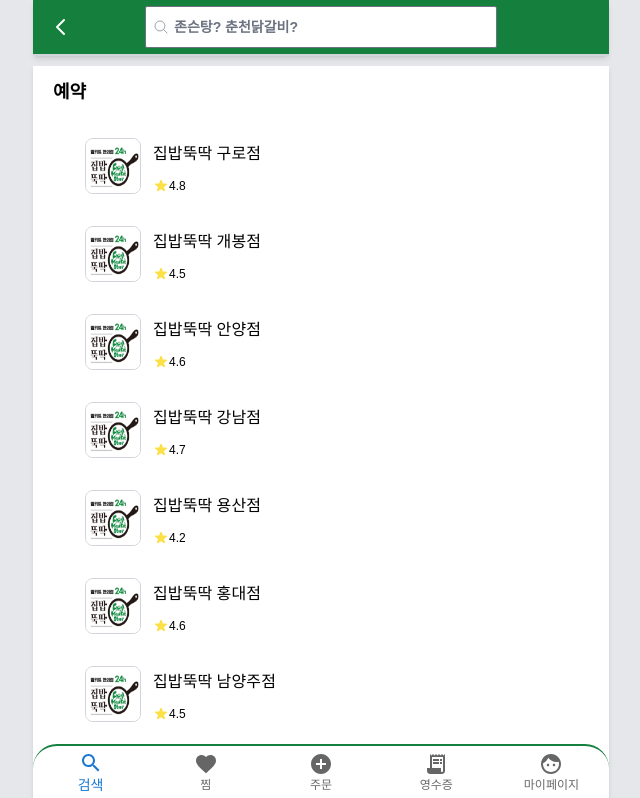
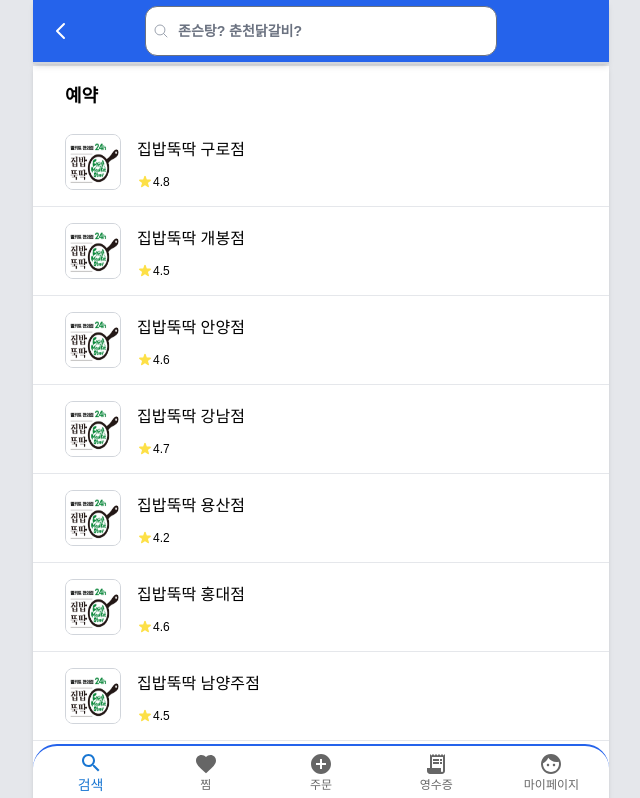
Before and after one commit to dudwns/mealkitary-frontend, a Next.js app: page /reservation in a window 1280 px wide. Shown: the top 798 px of the page, without its empty margins (319-959 px from the left). Built offline with nearby package versions, Linux system fonts and the light colour scheme.

Commit message:
feat: 색상 변경, 여백 조정

```diff
--- a/src/components/headerBar.tsx
+++ b/src/components/headerBar.tsx
@@ -14,7 +14,7 @@
   const router = useRouter();
   return (
     <>
-      <div className="font-bold text-2xl bg-green-700 w-full h-14 max-w-xl fixed left-0 right-0 mx-auto top-0 text-gray-800 flex justify-center items-center z-20 border-b-2 border-gray-300 shadow-md">
+      <div className="font-bold text-2xl bg-blue-600 w-full h-16 max-w-xl fixed left-0 right-0 mx-auto top-0 text-gray-800 flex justify-center items-center z-20 border-b-2 border-gray-300 shadow-md">
         {children}
         {backBtn ? (
           <button
--- a/src/components/navBar.tsx
+++ b/src/components/navBar.tsx
@@ -20,7 +20,7 @@
   return (
     <BottomNavigation
       showLabels
-      className=" bg-white border-t-2 border-green-700 rounded-tr-3xl rounded-tl-3xl w-full max-w-xl fixed left-0 right-0 mx-auto bottom-0 flex justify-center items-center z-20"
+      className=" bg-white border-t-2 border-blue-600 rounded-tr-3xl rounded-tl-3xl w-full max-w-xl fixed left-0 right-0 mx-auto bottom-0 flex justify-center items-center z-20"
       value={value}
       onChange={(event, newValue) => {
         setValue(newValue);
--- a/src/components/tabBar.tsx
+++ b/src/components/tabBar.tsx
@@ -17,7 +17,7 @@
   return (
     <div className="bg-white max-w-xl text-white border-t-4 border-gray-200  fixed bottom-0 w-full px-10 py-3 flex justify-between items-center">
       <button
-        className="bg-green-700 w-full py-2 rounded-lg flex justify-around hover:bg-green-800 "
+        className="bg-blue-600 w-full py-2 rounded-lg flex justify-around hover:bg-blue-700 "
         onClick={onClick}
       >
         {contain ? (
--- a/src/pages/basket.tsx
+++ b/src/pages/basket.tsx
@@ -17,8 +17,8 @@
 import { useRouter } from "next/router";
 import Header from "@/components/headerBar";
 import ArrowCircleDownIcon from "@mui/icons-material/ArrowCircleDown";
-import BottomNavigation from "@mui/material/BottomNavigation";
 import BottomNavigationAction from "@mui/material/BottomNavigationAction";
+import { List, ListItemButton } from "@mui/material";
 
 const clientKey = "test_ck_D5GePWvyJnrK0W0k6q8gLzN97Eoq";
 const customerKey = "YbX2HuSlsC9uVJW6NMRMj";
@@ -66,19 +66,15 @@
         <div className="text-white">장바구니</div>
       </Header>
       <div className="flex flex-col mt-16 border-t-2 shadow-md px-6 bg-white">
-        <div className="text-lg font-bold mt-3 mb-2">예약 한 메뉴</div>
-        <ul className="flex flex-col ">
+        <div className="text-lg font-bold mt-4 mb-2">예약 한 메뉴</div>
+        <List className="flex flex-col ">
           {reserveInfo?.map((menu, index) => (
-            <Link
-              key={index}
-              href={`/products/${menu?.id}`}
-              className="border-b"
-            >
+            <div key={index} className="border-b">
               <li className="py-4">
                 <div className="flex">
                   <div>
                     {menu.image ? (
-                      <div className="w-16 h-16 rounded-lg  mr-3 relative overflow-hidden">
+                      <div className="w-16 h-16 rounded-lg  mr-4 relative overflow-hidden">
                         <Image
                           src={menu.image}
                           alt="메뉴 이미지"
@@ -106,17 +102,20 @@
                   </div>
                 </div>
               </li>
-            </Link>
+            </div>
           ))}
-        </ul>
-        <div className="mb-10 mt-4 text-center">
+        </List>
+        <ListItemButton
+          className="mb-10 mt-4 text-center flex flex-col items-center "
+          onClick={() => router.back()}
+        >
           <BottomNavigationAction
-            className="animate-bounce"
+            className="animate-bounce text-blue-600 pointer-events-none"
             label="더 담으러 가기"
-            onClick={() => router.back()}
             icon={<ArrowCircleDownIcon />}
           />
-        </div>
+          <div>더 담으러가기</div>
+        </ListItemButton>
         <div className="flex justify-between border-b py-6">
           <div className="text-lg font-bold">총 결제금액</div>
           <div className="text-lg font-bold">
@@ -133,7 +132,7 @@
               viewBox="0 0 24 24"
               strokeWidth="1.5"
               stroke="currentColor"
-              className="w-6 h-6 text-blue-500 cursor-pointer"
+              className="w-6 h-6 text-blue-600 cursor-pointer"
               onClick={() => setPickup((prev) => !prev)}
             >
               <path
@@ -155,7 +154,7 @@
               viewBox="0 0 24 24"
               strokeWidth="1.5"
               stroke="currentColor"
-              className="w-6 h-6 text-blue-500 cursor-pointer"
+              className="w-6 h-6 text-blue-600 cursor-pointer"
               onClick={() => setIsPayment((prev) => !prev)}
             >
               <path
--- a/src/pages/products/[id].tsx
+++ b/src/pages/products/[id].tsx
@@ -77,7 +77,7 @@
           <div>음식 세부 정보</div>
         </div>
         <div className="bg-white px-6 mt-2 border-t-2 shadow-md border-b-2 border-b-gray-300">
-          <div className="text-lg font-bold mt-3 mb-2">옵션 선택</div>
+          <div className="text-lg font-bold mt-4 mb-2">옵션 선택</div>
           <ul className="divide-y">
             {menuData?.options.map((data, index) => (
               <li key={index}>
--- a/src/pages/reservation/index.tsx
+++ b/src/pages/reservation/index.tsx
@@ -23,7 +23,7 @@
   return (
     <Layout>
       <Header backBtn={true}>
-        <div className="relative w-[22rem] flex items-center">
+        <div className="relative w-[22rem] flex items-center ">
           <svg //돋보기
             xmlns="http://www.w3.org/2000/svg"
             fill="none"
@@ -38,9 +38,9 @@
               d="M21 21l-5.197-5.197m0 0A7.5 7.5 0 105.196 5.196a7.5 7.5 0 0010.607 10.607z"
             />
           </svg>
-          <form className="w-full flex justify-center items-center ">
+          <form className="w-full flex justify-center items-center">
             <input
-              className="w-full h-6 bg-white rounded-sm p-5 text-sm pl-7 focus:outline-none"
+              className="w-full h-6 bg-white rounded-xl p-6 text-sm pl-8 focus:outline-none"
               placeholder="존슨탕? 춘천닭갈비?"
               onFocus={(event) => (event.target.placeholder = "")}
               onBlur={(event) =>
@@ -50,26 +50,27 @@
           </form>
         </div>
       </Header>
-      <div className="flex flex-col mt-16 border-t-2 h-[58rem] shadow-md px-5 bg-white">
-        <div className="text-lg font-bold mt-3 mb-2">예약</div>
-        <List className="flex flex-col divide-y ">
+      <div className="flex flex-col mt-16 border-t-2 h-[64rem] shadow-md bg-white">
+        <div className="text-lg font-bold mt-4 ml-8">예약</div>
+        <List className="flex flex-col  divide-y ">
           {shopListData.map((shop) => (
-            <ListItemButton
-              component="a"
-              key={shop.id}
-              href={`/shop/${shop.id}`}
-            >
+            <div key={shop.id}>
+              <ListItemButton component="a" href={`/shop/${shop.id}`}>
                 <ListItem className="py-2">
                   <div className="flex">
                     {shop.image ? (
-                    <div className="w-14 h-14 relative rounded-lg mr-3 overflow-hidden border border-gray-300">
-                      <Image src={shop.image} alt="지점 이미지" layout="fill" />
+                      <div className="w-14 h-14 relative rounded-lg mr-4 overflow-hidden border border-gray-300">
+                        <Image
+                          src={shop.image}
+                          alt="지점 이미지"
+                          layout="fill"
+                        />
                       </div>
                     ) : (
-                    <div className="w-14 h-14 bg-gray-300 rounded-lg mr-3"></div>
+                      <div className="w-14 h-14 bg-gray-300 rounded-lg mr-2"></div>
                     )}
                     <div className="flex flex-col ">
-                    <ListItemText className="text-sm mb-3 font-bold">
+                      <ListItemText className="text-sm mb-2 font-bold">
                         {shop.name}
                       </ListItemText>
                       <div className="flex items-center">
@@ -88,6 +89,7 @@
                   </div>
                 </ListItem>
               </ListItemButton>
+            </div>
           ))}
         </List>
       </div>
--- a/src/pages/shop/[id].tsx
+++ b/src/pages/shop/[id].tsx
@@ -71,20 +71,20 @@
           )}
         </div>
         <div className="bg-white px-6 py-4  border-b-2 border-gray-300 shadow-lg ">
-          <div className="text-2xl font-extrabold mb-3">{shopData?.title}</div>
+          <div className="text-2xl font-extrabold mb-4">{shopData?.title}</div>
           <div className="flex justify-center items-center border-2 h-48 rounded-xl">
             {shopData?.description}
           </div>
         </div>
         <div className="bg-white px-6 mt-2 border-t-2 shadow-md">
-          <div className="text-lg font-bold mt-3 mb-2">인기 메뉴</div>
+          <div className="text-lg font-bold mt-4 mb-2 ">인기 메뉴</div>
           <List className="flex flex-col divide-y">
             {shopData?.menus?.map((menu) => (
               <Link key={menu.id} href={`/products/${menu.id}`}>
                 <ListItemButton className="py-4">
                   <div className="flex">
                     {menu.image ? (
-                      <div className="w-16 h-16 rounded-lg mr-3 relative overflow-hidden border border-gray-300">
+                      <div className="w-16 h-16 rounded-lg mr-4 relative overflow-hidden border border-gray-300">
                         <Image
                           src={menu.image}
                           alt="메뉴 이미지"
@@ -92,7 +92,7 @@
                         />
                       </div>
                     ) : (
-                      <div className="w-16 h-16 bg-gray-300 rounded-lg mr-3"></div>
+                      <div className="w-16 h-16 bg-gray-300 rounded-lg"></div>
                     )}
                     <div className="flex flex-col justify-between">
                       <div className="text-sm font-bold">{menu.name}</div>
--- a/src/styles/globals.css
+++ b/src/styles/globals.css
@@ -17,7 +17,7 @@
 
 .date-custom-input,
 .time-custom-input {
-  @apply cursor-pointer w-full border border-green-700 rounded-md text-center text-base px-2 py-1 outline-none placeholder:text-black;
+  @apply cursor-pointer w-full border border-blue-600 rounded-md text-center text-base px-2 py-1 outline-none placeholder:text-black;
 }
 
 html,
```
Lines whose indentation alone changed are shown as unchanged.
